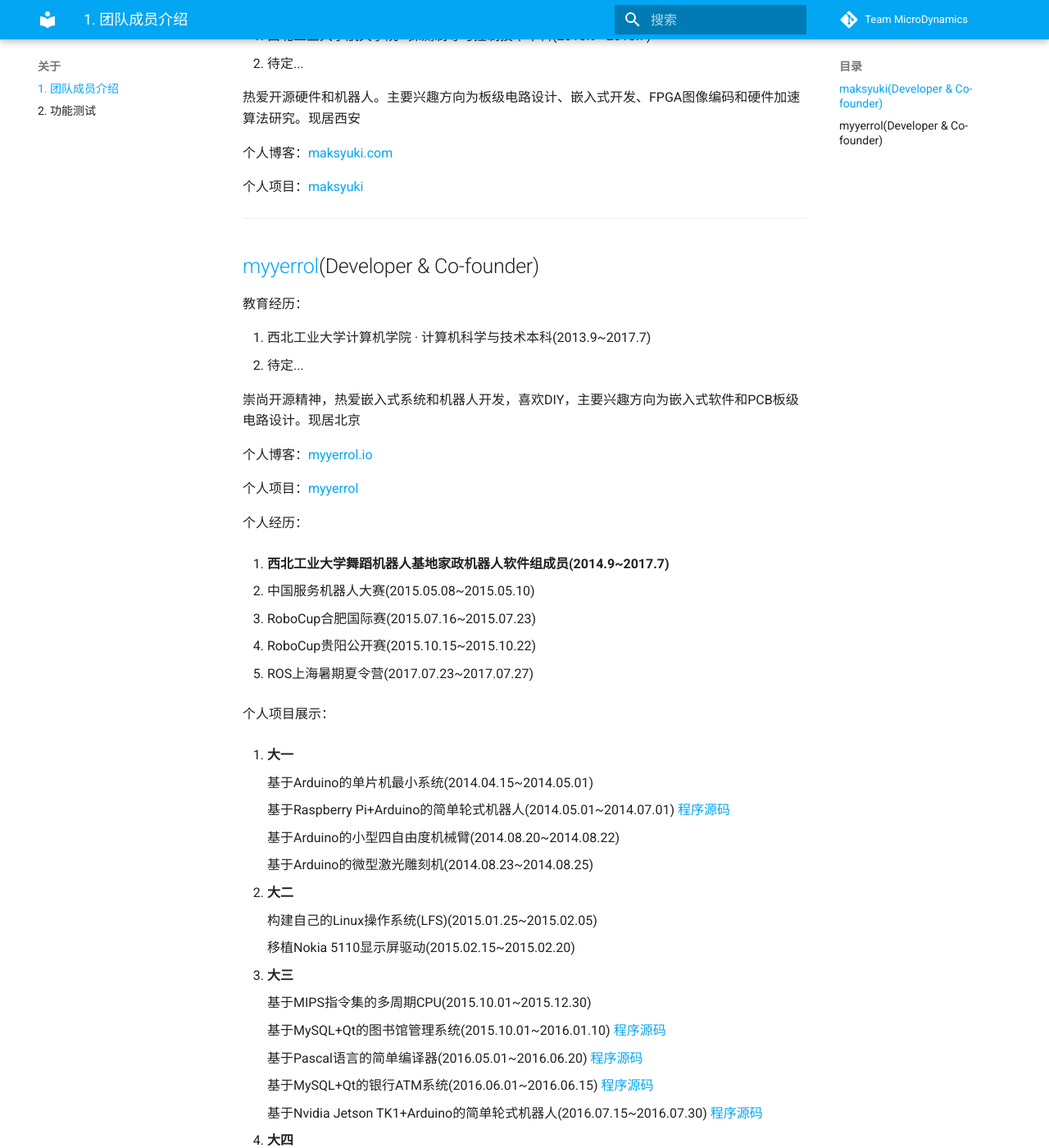
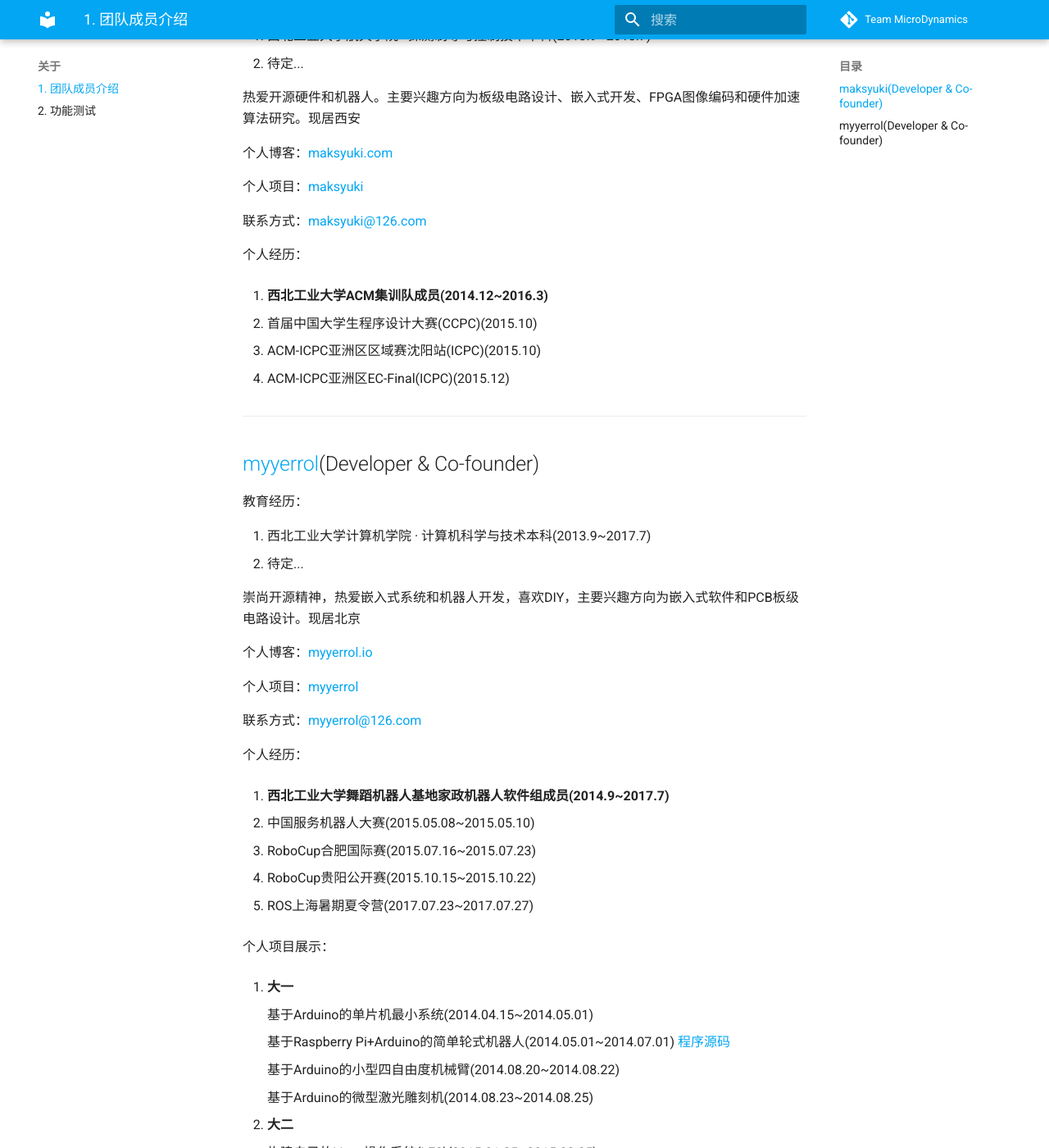
Before and after one commit to microdynamics/microdynamics_website_development, an MkDocs documentation site: the page built from docs/关于/1. 团队介绍.md, in a window 1280 px wide and 1400 px high, scrolled down 289 px. Shown: the whole window at 82% size. Built offline with MkDocs 1.6.1 and Material for MkDocs 9.7.7, drawn with Linux system fonts in a browser that asks for light colours; comment, search, counter and statistics services are not loaded.

Commit message:
Modify team intro wiki

```diff
--- a/docs/关于/1. 团队介绍.md
+++ b/docs/关于/1. 团队介绍.md
@@ -13,6 +13,18 @@ title: 1. 团队成员介绍
 
 个人项目：[maksyuki](https://github.com/maksyuki)
 
+联系方式：maksyuki@126.com
+
+个人经历：
+
+1. **西北工业大学ACM集训队成员(2014.12~2016.3)**
+
+2. 首届中国大学生程序设计大赛(CCPC)(2015.10)
+
+3. ACM-ICPC亚洲区区域赛沈阳站(ICPC)(2015.10)
+
+4. ACM-ICPC亚洲区EC-Final(ICPC)(2015.12)
+
 ---
 
 ## [myyerrol](https://github.com/myyerrol)(Developer & Co-founder)
@@ -27,6 +39,8 @@ title: 1. 团队成员介绍
 个人博客：[myyerrol.io](http://myyerrol.io)
 
 个人项目：[myyerrol](https://github.com/myyerrol)
+
+联系方式：myyerrol@126.com
 
 个人经历：
 
```
Also changed, not shown: other parts of docs/关于/1. 团队介绍.md (+1 -1 lines).
